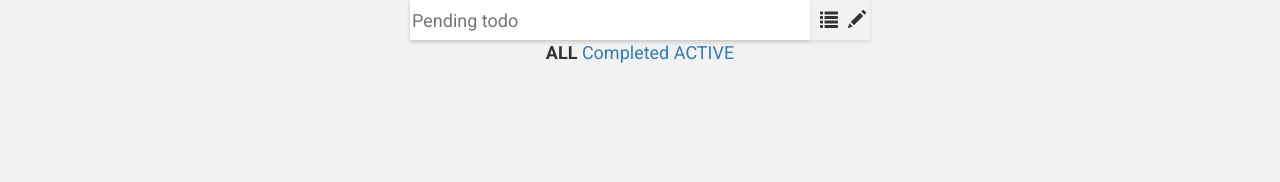
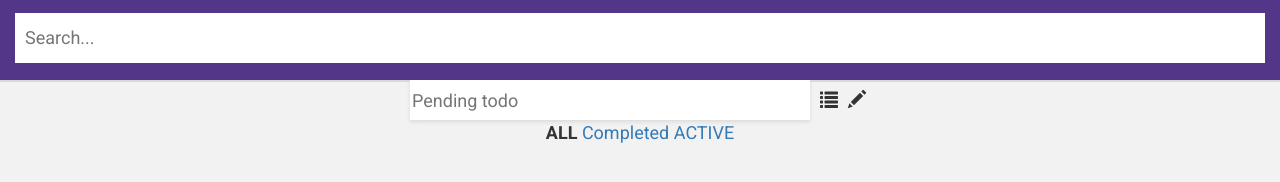
Before and after one commit to fcpauldiaz-archive/todos-react-app, a React app: page / in a window 1280 px wide. Built offline with nearby package versions, Linux system fonts and the light colour scheme.

Commit message:
add material scss

```diff
--- a/src/js/client.js
+++ b/src/js/client.js
@@ -33,7 +33,7 @@ const TodoContainer = ({visibleTodos}) => {
                 }
                 key= { i }
               >
-                <input
+              <input
                 class ={
                   'list-input'
                 }
@@ -108,6 +108,10 @@ class TodosApp extends Component {
 
     return (
       <div class="main-container">
+        <div class="search-bar">
+              <input type="search" class="search" placeholder="Search..." />
+              <a href="#" class="logo" title="GMRUI"></a>
+        </div>
          <input
           placeholder={
             'Title'
@@ -130,8 +134,7 @@ class TodosApp extends Component {
             onKeyPress={
               (e) => {
                if (e.key === 'Enter') {
-                console.log(this);
-                console.log(this.input);
+
                   store.dispatch({
                     type: 'ADD_TODO',
                     payload: {
@@ -149,7 +152,8 @@ class TodosApp extends Component {
            onClick = {
             (e) => {
               this.refs.todo_title.className = 'title-input';
-              this.refs.button_save.className = '';
+              this.refs.button_save.className = 'btn orange';
+              this.refs.text_filter.className = 'margin-none';
             }
            }
           />
@@ -158,7 +162,7 @@ class TodosApp extends Component {
           }
           onClick= {
             () => {
-              console.log(todo_title.input.value)
+
             }
           }
           ></i>
@@ -192,7 +196,13 @@ class TodosApp extends Component {
             }
           }
         >Save List of todos</button>
-        <div>
+        <div class = {
+          'margin-top'
+        }
+        ref={
+          'text_filter'
+        }
+        >
          <FilterLink
             visibilityFilter="SHOW_ALL"
             currentVisibilityFilter = { visibilityFilter }
--- a/src/styles/index.scss
+++ b/src/styles/index.scss
@@ -1,4 +1,11 @@
 $color: #F2F2F2;
+$blue: #533687 ;
+
+body{
+	background: $color;
+	font-size: 18px;
+	font-family: "Roboto";
+}
 
 .button-completed {
 	font-weight: bold;
@@ -6,11 +13,29 @@ $color: #F2F2F2;
 .button-hidden {
 	display: none;
 }
-body{
-	background: $color;
-	font-size: 18px;
-	font-family: "Roboto";
+.btn {
+	position: relative;
+	display: block;
+	padding-top: 5px;
+	padding-bottom: 5px;
+	margin-top: 10px;
+	margin-bottom: 10px;
+	overflow: hidden;
+	border-width: 0;
+	outline: none;
+	border-radius: 2px;
+	box-shadow: 0 1px 4px rgba(0, 0, 0, .6);
+
+	color: #ecf0f1;
+	transition: background-color .3s;
+	&.orange {
+		background-color: #e67e22;
+	}
+	&.orange:hover, .orange:focus {
+		background-color: #d35400;
+	}
 }
+
 .cursor {
 	cursor: pointer;
 	padding-left: 10px;
@@ -64,3 +89,41 @@ body{
 .padding-div {
 	padding-top: 5px;
 }
+
+.margin-top {
+	margin-top: 80px;
+}
+
+.margin-none {
+	margin-top: none;
+}
+
+.search-bar {
+  float: left;
+  width: 100%;
+  height: 80px;
+  background: $blue;
+  padding: 15px;
+  display: flex;
+  align-items: center;
+  box-shadow: 0 2px 0 0px rgba(#000,.1);
+  padding-bottom: 20px;
+  .search {
+	flex: 1 1 auto;
+	order: 2;
+	outline: none;
+	border: none;
+	border-radius: 0;
+	background: #fff;
+	padding: 10px;
+	font-family: 'Roboto', sans-serif;
+	height: 50px;
+	transition: all 0.05s ease-in-out;
+	-webkit-appearance: none;
+	&:focus {
+	  height: 80px;
+	  margin-left: -15px;
+	  padding: 10px 15px;
+	}
+  }
+}
```
